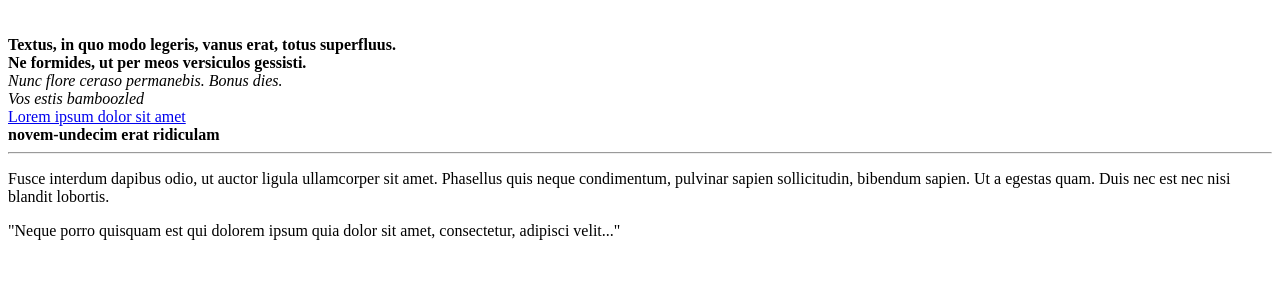
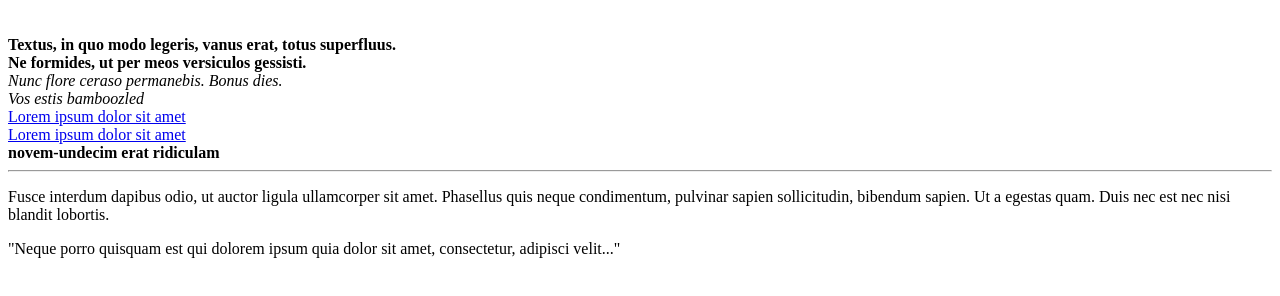
Before and after one commit to Reginald-Johnson/Website, a plain HTML site: page index.html in a window 1280 px wide. Shown: the part 476-772 px from the top of the page. Drawn offline with Linux system fonts and the light colour scheme.

Commit message:
Update index.html

```diff
--- a/index.html
+++ b/index.html
@@ -29,6 +29,10 @@
 		<a href="https://www.lipsum.com/" target="blank">Lorem ipsum dolor sit amet</a>
 
 		<br>
+
+		<a href="https://docs.google.com/document/d/1IgbgPwWmXSmwMoyojZIXxOzNdHQi7TUrLFgPDbM8UoI/edit?usp=sharing" target="blank">Lorem ipsum dolor sit amet</a>
+
+		<br>
 		<b>novem-undecim erat ridiculam</b>
 
 		<hr>
```
